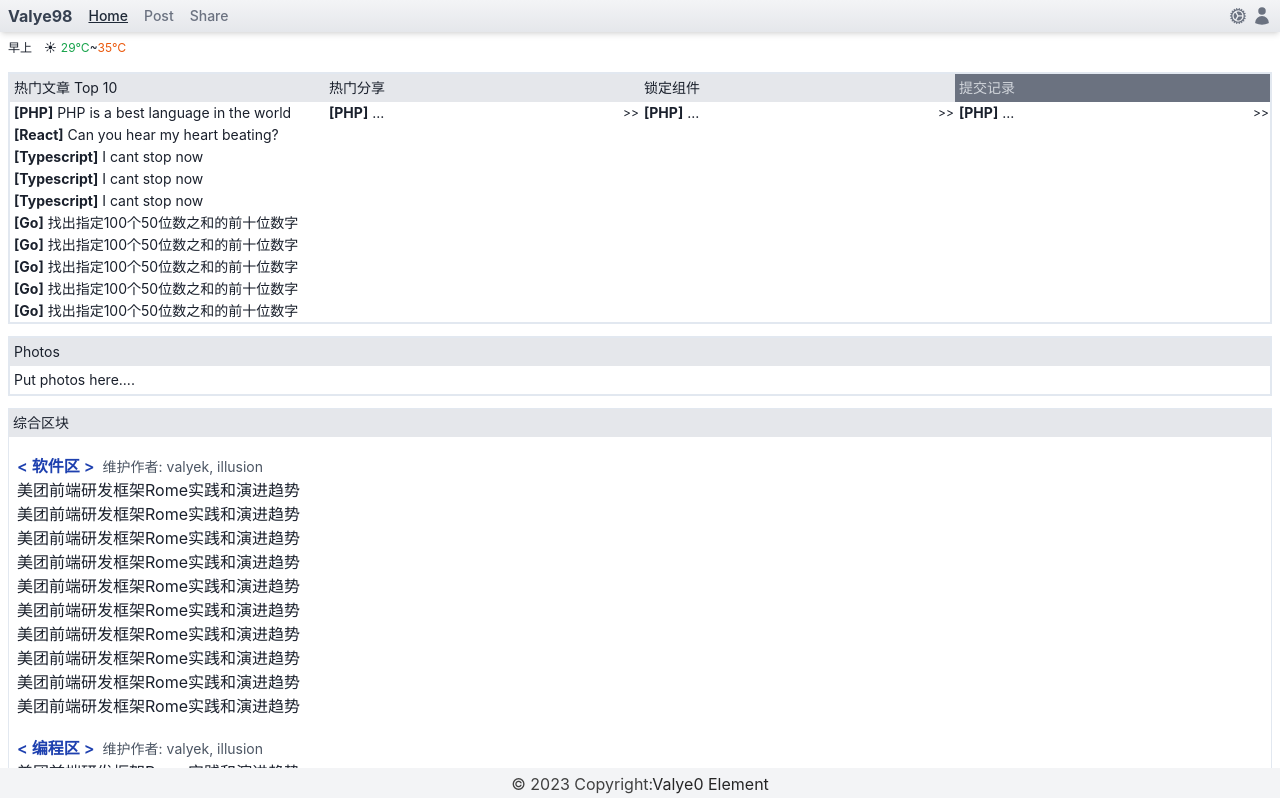
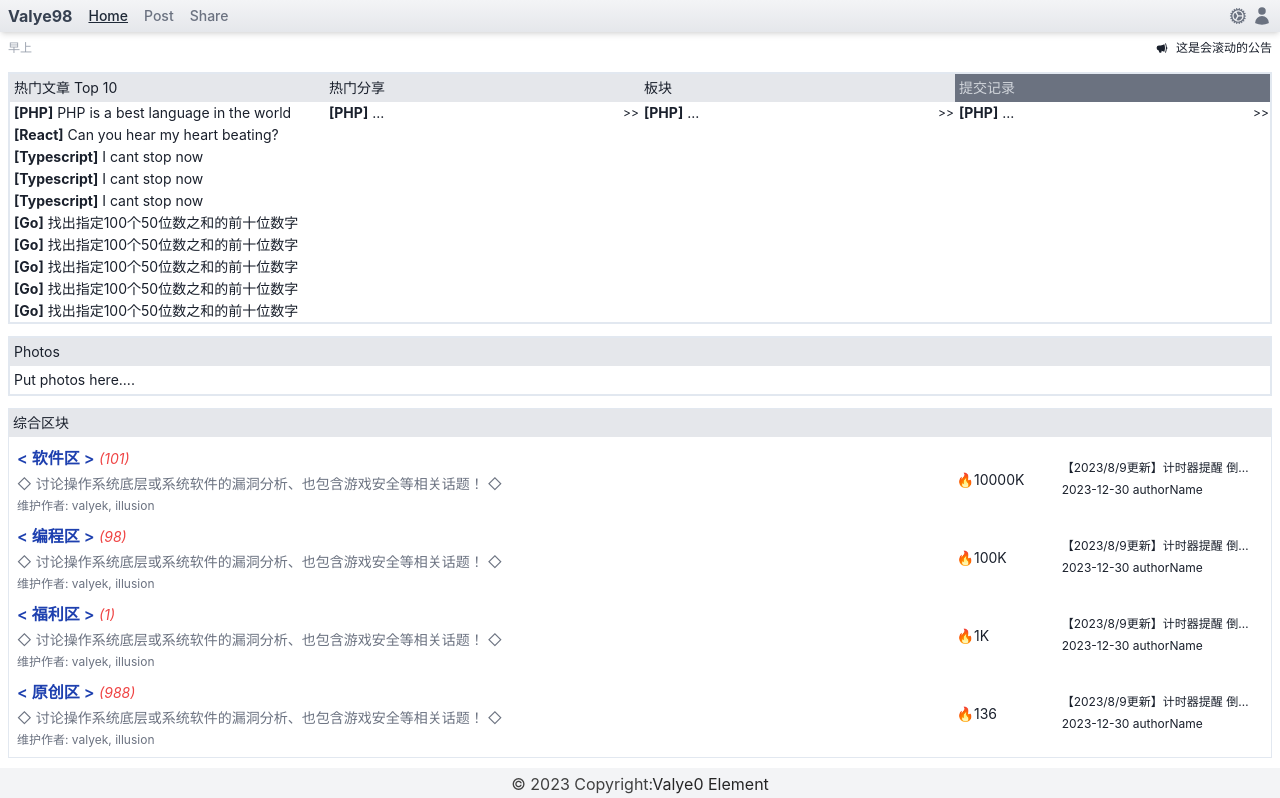
Before and after one commit to hjklchan/valyek, a React (Vite) app: page /home in a window 1280 px wide. Shown: the top 798 px of the page. Built offline with nearby package versions, Linux system fonts and the light colour scheme.

Commit message:
Home 页面最终定版

```diff
--- a/src/layouts/AppLayout.tsx
+++ b/src/layouts/AppLayout.tsx
@@ -35,19 +35,18 @@ const AppLayout = () => {
         <Header />
         <div className="flex justify-between px-2 mt-2 flex text-xs">
             <div className="flex">
-                <div className="lg:text-md mr-3">{timePeriod}</div>
-                <div className="lg:text-md mr-1">☀</div>
+                <div className="lg:text-md mr-3 text-gray-400">{timePeriod}</div>
+                {/*<div className="lg:text-md mr-1">☀</div>
                 <div className="lg:text-md">
                     <span className="text-green-600">29℃</span>
                     <span className="">~</span>
                     <span className="text-orange-600">35℃</span>
-                </div>
+                </div>*/}
             </div>
-            {/**<div className="flex items-center">
+            <div className="flex items-center">
                 <MegaphoneIcon className="h-3 w-3" />
                 <span className="ml-2">这是会滚动的公告</span>
-            </div>**/}
-            <div></div>
+            </div>
         </div>
         <Content><Outlet /></Content>
         <Footer />
--- a/src/layouts/components/Header.tsx
+++ b/src/layouts/components/Header.tsx
@@ -38,10 +38,7 @@ const Header = () => {
                 <span
                     className="text-xxl font-bold text-bold text-gray-700"
                     onClick={() => goHome()}
-                >
-                    Valye98
-                </span>
-
+                >Valye98</span>
             </div>
             {/** Navigation **/}
             <nav className="ml-2">
--- a/src/pages/home/index.tsx
+++ b/src/pages/home/index.tsx
@@ -13,25 +13,13 @@ export default function() {
         { id: 10, category: "Go", title: "找出指定100个50位数之和的前十位数字" },
         { id: 11, category: "Go", title: "找出指定100个50位数之和的前十位数字" },
     ];
-    const renderPostList = () => {
-        // Loop <td> tags
-        if (fakePosts.length <= 0) {
-            return <>No records</>
-        } else {
-            return <>
-                {
-                    fakePosts.map(item => {
-                        <td key={item.id}>{item.title}</td>
-                    })
-                }
-            </>
-        }
-    }
+    const fakeSections = [];
+
     const isLock = true;
     return <div className="space-y-3">
         <div className="grid grid-cols-4 gap-0 border-2">
             <div className="">
-                <h2 className="bg-gray-200 p-1 text-sm">热门文章 Top 10</h2>
+                <h2 className="bg-gray-200 p-1 text-sm cursor-pointer">热门文章 Top 10</h2>
                 <table className="w-full">
                     <tbody>
                         {
@@ -67,7 +55,7 @@ export default function() {
                 </table>
             </div>
             <div className="">
-                <h2 className="bg-gray-200 p-1 text-sm">锁定组件</h2>
+                <h2 className="bg-gray-200 p-1 text-sm">板块</h2>
                 <table className="w-full">
                     <tbody>
                         <tr className="">
@@ -99,94 +87,82 @@ export default function() {
         </div>
         <div className="border">
             <h2 className="p-1 text-sm bg-gray-200">综合区块</h2>
-            <table className="table-fixed w-full border-separate border-spacing-y-4">
+            <table className="table-fixed w-full border-separate border-spacing-y-2">
                 <tbody className="">
                     <tr className="h-18">
-                        <td className="px-2">
+                        <td className="px-2 space-y-1">
                             <div className="items-center">
                                 <span className="font-semibold text-blue-800 hover:underline cursor-pointer">{`< 软件区 >`}</span>
-                                <span className="ml-2 text-sm text-gray-600">维护作者: valyek, illusion</span>
+                                &nbsp;<em className="text-sm text-red-500">(101)</em>
                             </div>
-                            <div className="py-0">
-                                <ul className="text-md">
-                                    {
-                                        fakePosts.map(item => {
-                                            return <li key={item.id}>
-                                                <a className="cursor-pointer hover:underline">美团前端研发框架Rome实践和演进趋势</a>
-                                            </li>
-                                        })
-                                    }
-
-                                </ul>
+                            <div>
+                                <p className="text-sm text-gray-500">◇&nbsp;讨论操作系统底层或系统软件的漏洞分析、也包含游戏安全等相关话题！&nbsp;◇</p>
                             </div>
+                            <div className="text-xs text-gray-500">维护作者: valyek, illusion</div>
                         </td>
-                        <td className="w-1/6">
+                        <td className="w-1/12 text-sm">🔥10000K</td>
+                        <td className="w-2/12">
+                            <h4 className="text-xs w-11/12 truncate">
+                                <a className="cursor-pointer hover:underline">【2023/8/9更新】计时器提醒 倒计时 间隔任务提醒 消息框与AI语音播报</a>
+                            </h4>
+                            <span className="text-xs">2023-12-30 <a className="cursor-pointer hover:underline">authorName</a></span>
                         </td>
                     </tr>
                     <tr className="h-18">
-                        <td className="px-2">
+                        <td className="px-2 space-y-1">
                             <div className="items-center">
                                 <span className="font-semibold text-blue-800 hover:underline cursor-pointer">{`< 编程区 >`}</span>
-                                <span className="ml-2 text-sm text-gray-600">维护作者: valyek, illusion</span>
+                                &nbsp;<em className="text-sm text-red-500">(98)</em>
                             </div>
-                            <div className="py-0">
-                                <ul className="text-md">
-                                    {
-                                        fakePosts.map(item => {
-                                            return <li key={item.id}>
-                                                <a className="cursor-pointer hover:underline">美团前端研发框架Rome实践和演进趋势</a>
-                                            </li>
-                                        })
-                                    }
-
-                                </ul>
+                            <div>
+                                <p className="text-sm text-gray-500">◇&nbsp;讨论操作系统底层或系统软件的漏洞分析、也包含游戏安全等相关话题！&nbsp;◇</p>
                             </div>
+                            <div className="text-xs text-gray-500">维护作者: valyek, illusion</div>
                         </td>
-                        <td className="w-1/6">
+                        <td className="w-1/12 text-sm">🔥100K</td>
+                        <td className="w-2/12">
+                            <h4 className="text-xs w-11/12 truncate">
+                                <a className="cursor-pointer hover:underline">【2023/8/9更新】计时器提醒 倒计时 间隔任务提醒 消息框与AI语音播报</a>
+                            </h4>
+                            <span className="text-xs">2023-12-30 <a className="cursor-pointer hover:underline">authorName</a></span>
                         </td>
                     </tr>
                     <tr className="h-18">
-                        <td className="px-2">
+                        <td className="px-2 space-y-1">
                             <div className="items-center">
-                                <span className="font-semibold text-blue-800 hover:underline cursor-pointer">{`< 软件调试区 >`}</span>
-                                <span className="ml-2 text-sm text-gray-600">维护作者: valyek, illusion</span>
+                                <span className="font-semibold text-blue-800 hover:underline cursor-pointer">{`< 福利区 >`}</span>
+                                &nbsp;<em className="text-sm text-red-500">(1)</em>
                             </div>
-                            <div className="py-0">
-                                <ul className="text-md">
-                                    {
-                                        fakePosts.map(item => {
-                                            return <li key={item.id}>
-                                                <a className="cursor-pointer hover:underline">美团前端研发框架Rome实践和演进趋势</a>
-                                            </li>
-                                        })
-                                    }
-
-                                </ul>
+                            <div>
+                                <p className="text-sm text-gray-500">◇&nbsp;讨论操作系统底层或系统软件的漏洞分析、也包含游戏安全等相关话题！&nbsp;◇</p>
                             </div>
+                            <div className="text-xs text-gray-500">维护作者: valyek, illusion</div>
                         </td>
-                        <td className="w-1/6">
+                        <td className="w-1/12 text-sm">🔥1K</td>
+                        <td className="w-2/12">
+                            <h4 className="text-xs w-11/12 truncate">
+                                <a className="cursor-pointer hover:underline">【2023/8/9更新】计时器提醒 倒计时 间隔任务提醒 消息框与AI语音播报</a>
+                            </h4>
+                            <span className="text-xs">2023-12-30 <a className="cursor-pointer hover:underline">authorName</a></span>
                         </td>
                     </tr>
                     <tr className="h-18">
-                        <td className="px-2">
+                        <td className="px-2 space-y-1">
                             <div className="items-center">
-                                <span className="font-semibold text-blue-800 hover:underline cursor-pointer">{`< 病毒分析 >`}</span>
-                                <span className="ml-2 text-sm text-gray-600">维护作者: valyek, illusion</span>
+                                <span className="font-semibold text-blue-800 hover:underline cursor-pointer">{`< 原创区 >`}</span>
+                                &nbsp;<em className="text-sm text-red-500">(988)</em>
                             </div>
-                            <div className="py-0">
-                                <ul className="text-md">
-                                    {
-                                        fakePosts.map(item => {
-                                            return <li key={item.id}>
-                                                <a className="cursor-pointer hover:underline">美团前端研发框架Rome实践和演进趋势</a>
-                                            </li>
-                                        })
-                                    }
-
-                                </ul>
+                            <div>
+                                <p className="text-sm text-gray-500">◇&nbsp;讨论操作系统底层或系统软件的漏洞分析、也包含游戏安全等相关话题！&nbsp;◇</p>
                             </div>
+                            <div className="text-xs text-gray-500">维护作者: valyek, illusion</div>
                         </td>
-                        <td className="w-1/6">
+                        <td className="w-1/12 text-sm">🔥136</td>
+                        <td className="w-2/12">
+                            <h4 className="text-xs w-11/12 truncate">
+                                <a className="cursor-pointer hover:underline">【2023/8/9更新】计时器提醒 倒计时 间隔任务提醒 消息框与AI语音播报</a>
+                            </h4>
+                            <span className="text-xs">2023-12-30 <a className="cursor-pointer hover:underline">authorName</a></span>
                         </td>
                     </tr>
 
```
